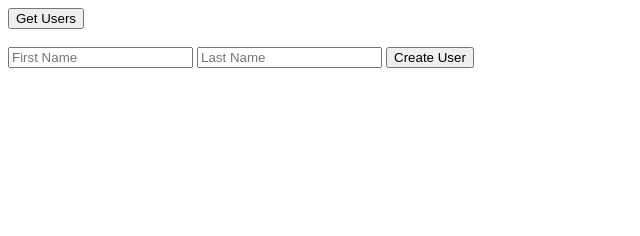
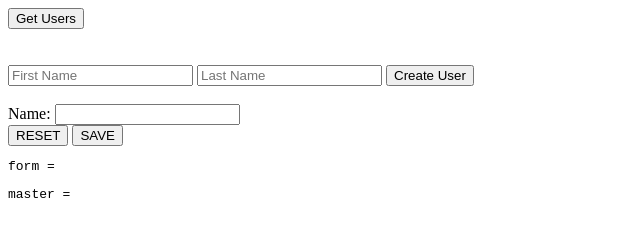
Before and after one commit to tamsler/training1, a website: page app/index.html in a window 1280 px wide. Shown: the whole page, without its empty margins (0-640 px from the left). Drawn offline with nearby package versions, Linux system fonts and the light colour scheme; files whose address does not match are found by name.

Commit message:
Some useless changes that will be overwritten.

```diff
--- a/app/index.html
+++ b/app/index.html
@@ -12,17 +12,31 @@
 </div>
 
 <div ng-repeat="user in users">
-    <sapn ng-bind="user.userId"></sapn>
+    <span ng-
+    <span ng-bind="user.userId"></sapn>
     <span ng-bind="user.firstName"></span>
     <span ng-bind="user.lastName"></span>
     <span></span>
 </div>
 
 <br/>
+<br/>
 
 <input type="text" placeholder="First Name" ng-model="newUser.firstName">
 <input type="text" placeholder="Last Name" ng-model="newUser.lastName">
 <input type="submit" value="Create User" ng-click="createUser()">
+<br/>
+<br/>
+
+<div>
+    <form novalidate class="simple-form">
+        Name: <input type="text" ng-model="user.name" /><br />
+        <button ng-click="reset()">RESET</button>
+        <button ng-click="update(user)">SAVE</button>
+    </form>
+    <pre>form = {{user | json}}</pre>
+    <pre>master = {{master | json}}</pre>
+</div>
 
 <script src="https://ajax.googleapis.com/ajax/libs/angularjs/1.2.12/angular.min.js"></script>
 <script src="/docs/public/js/app.js"></script>
--- a/app/js/controllers/main-controller.js
+++ b/app/js/controllers/main-controller.js
@@ -35,5 +35,8 @@
                 $scope.users = users;
             });
         };
+        $scope.delUser = function() {
+            console.log("DEBUG: MainCtrl:getUsers:users[$index}._id: ", $scope.users[$index].__id);
+        };
     }]);
 }());
```
